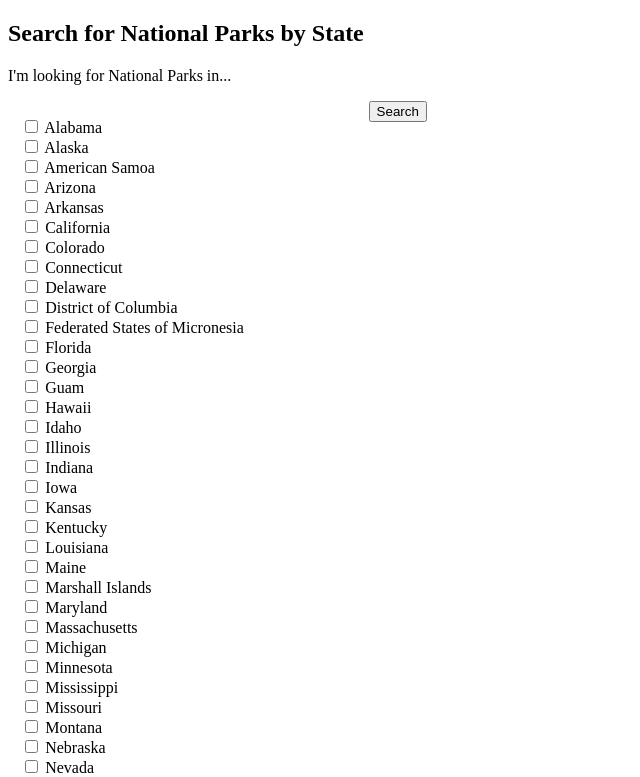
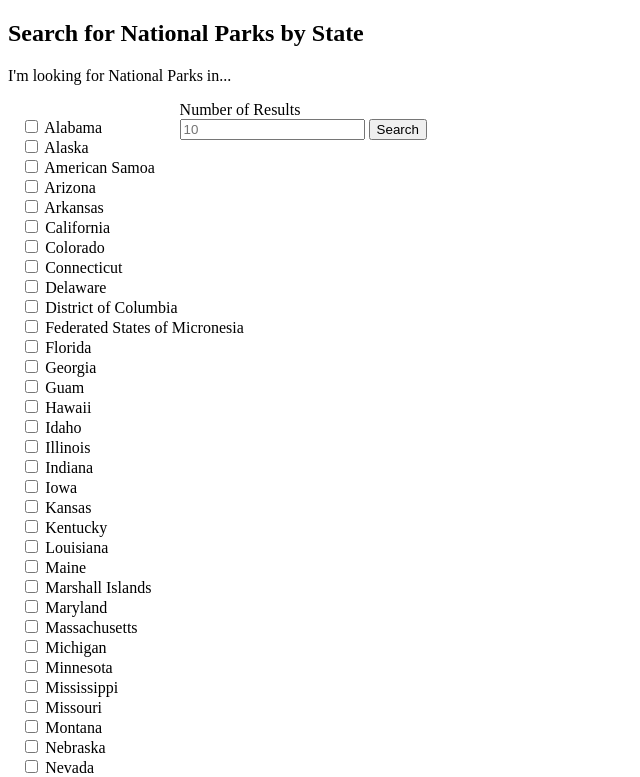
Before and after one commit to bagelsandgranola/National-Park-Search-App, a plain HTML site: page index.html in a window 1280 px wide. Shown: the top 777 px of the page, without its empty margins (0-640 px from the left). Drawn offline with nearby package versions, Linux system fonts and the light colour scheme.

Commit message:
added maxResults functionality

```diff
--- a/index.html
+++ b/index.html
@@ -21,8 +21,12 @@
     <div class = "checkboxes"></div>
     <form id="state-selector" class="col-6">
 
-    <button type="submit" id="submit" class="right-container">Search</button>
+    <div class="right-container">
+    <label for="maxResults">Number of Results</label></br>
 
+    <input type="number" name="maxResults" id="maxResults" placeholder="10">
+    <button type="submit" id="submit">Search</button>
+    </div>
     <p class = "js-error-message"></p>
 
     </form>
--- a/index.js
+++ b/index.js
@@ -75,11 +75,12 @@ function formatParams (states){
 function displayResults (responseJSON) {
 
         $('#results-list').empty();
+        var maxResults = $('#maxResults').val();
 
         var parks = [];
         parks = responseJSON.data;
         console.log("data array", parks);
-        for (let i=0; i< parks.length; i++)
+        for (let i=0; i< maxResults; i++)
         {
             $('#results-list').append(`<li> <a href="${parks[i].url}">${parks[i].fullName}</a></br> <p>${parks[i].description}</p></br> </li>`)
             console.log(parks[i].fullName);
```
